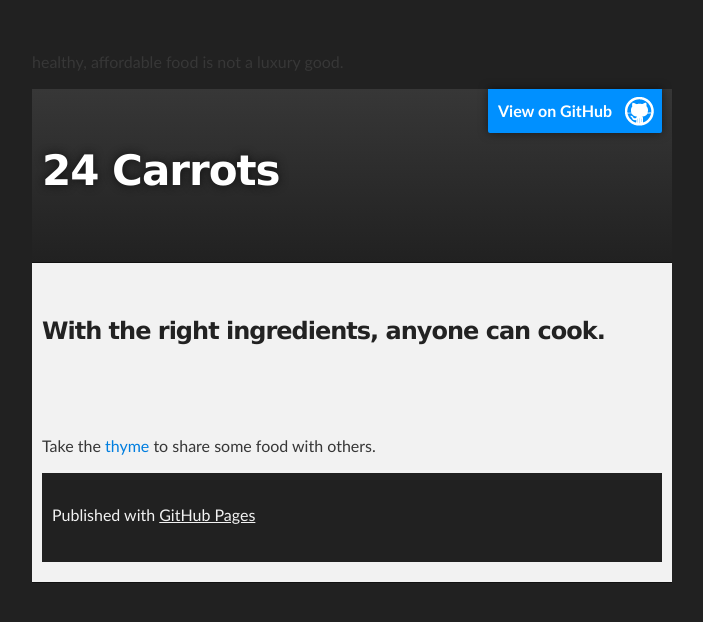
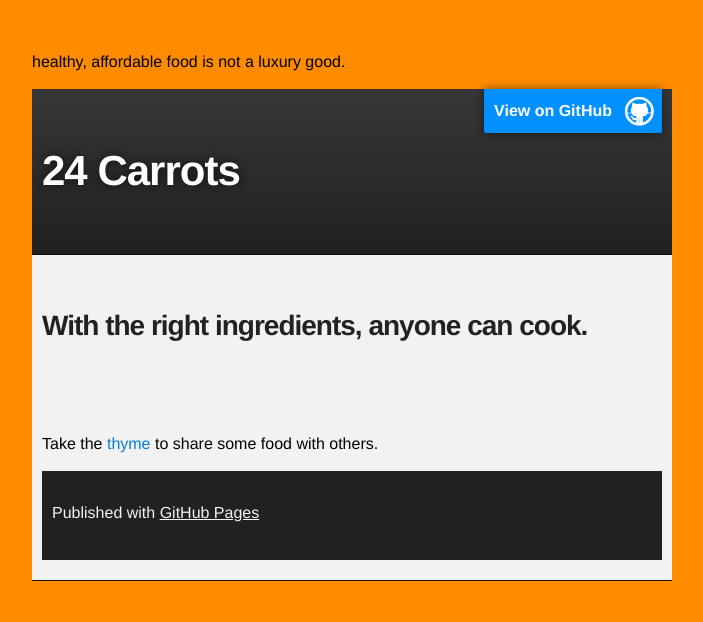
Before and after one commit to elj49/elj49.github.io, a plain HTML site: page index.html in a window 1280 px wide. Shown: the whole page, without its empty margins (288-991 px from the left). Drawn offline with Linux system fonts and the light colour scheme.

Commit message:
second chage

```diff
--- a/stylesheets/stylesheet.css
+++ b/stylesheets/stylesheet.css
@@ -50,35 +50,35 @@ Theme Styles
 
 body {
   box-sizing: border-box;
-  color:#373737;
-  background: #212121;
+  background: darkorange;
   font-size: 16px;
-  font-family: 'Myriad Pro', Calibri, Helvetica, Arial, sans-serif;
+  font-family: 'Helvetica', Garamond, Garamond, Garamond, Garamond;
   line-height: 1.5;
   -webkit-font-smoothing: antialiased;
 }
 
 h1, h2, h3, h4, h5, h6 {
-  margin: 10px 0;
+  margin: 6px 0;
   font-weight: 700;
   color:#222222;
-  font-family: 'Lucida Grande', 'Calibri', Helvetica, Arial, sans-serif;
+  font-family: 'Helvetica', 'Garamond', Garamond, Garamond, Garamond;
+
   letter-spacing: -1px;
 }
 
 h1 {
-  font-size: 36px;
+  font-size: 72px;
   font-weight: 700;
 }
 
 h2 {
   padding-bottom: 10px;
-  font-size: 32px;
+  font-size: 72px;
   background: url('../images/bg_hr.png') repeat-x bottom;
 }
 
 h3 {
-  font-size: 24px;
+  font-size: 28px;
 }
 
 h4 {
@@ -162,7 +162,7 @@ pre, code {
   color: #222;
   background-color: #fff;
 
-  font-family: Monaco, "Bitstream Vera Sans Mono", "Lucida Console", Terminal, monospace;
+  font-family: Garamond, "Garamond", "Garamond", Garamond, Garamond;
   font-size: 14px;
 
   border-radius: 2px;
```
